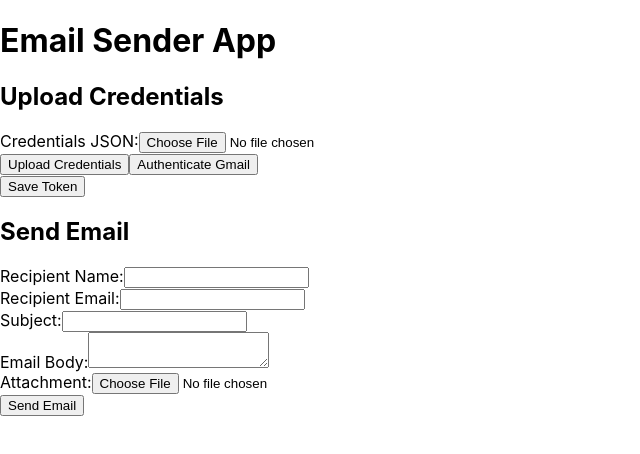
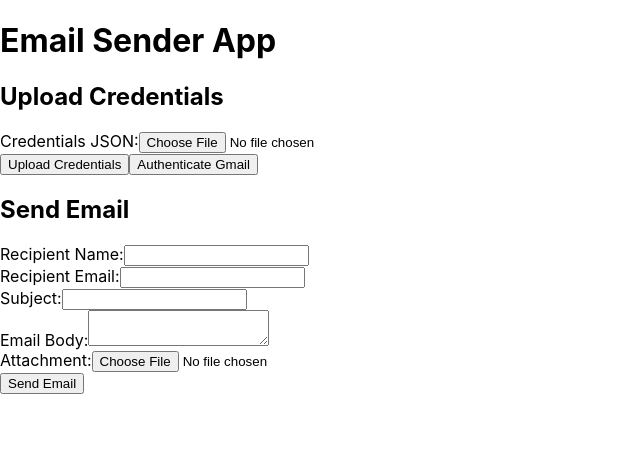
Before and after one commit to amareshgoshika/mail-hub-ui, a React (Create React App) app: page / in a window 1280 px wide. Shown: the top 454 px of the page, without its empty margins (0-640 px from the left). Built offline with nearby package versions, Linux system fonts and the light colour scheme.

Commit message:
Removed Save token button

```diff
--- a/src/components/EmailForm.js
+++ b/src/components/EmailForm.js
@@ -11,13 +11,12 @@ function EmailForm() {
 
   const [credentials, setCredentials] = useState(null);
   const [attachment, setAttachment] = useState(null);
-  const [authUrl, setAuthUrl] = useState('');
 
   const handleAuth = async () => {
     try {
       const response = await axios.get('http://localhost:8000/authenticate');
       const authUrl = response.data.authUrl;
-      window.location.href = authUrl; // Redirect to the auth URL provided by the backend
+      window.location.href = authUrl;
     } catch (error) {
       alert('Error initiating authentication: ' + error.message);
     }
@@ -71,16 +70,6 @@ function EmailForm() {
     }
   };
 
-  const handleSaveToken = async () => {
-    try {
-      // This will trigger the backend to save the token
-      const response = await axios.post('http://localhost:8000/save-token');
-      alert('Token saved successfully!');
-    } catch (error) {
-      alert('Error saving token: ' + error.message);
-    }
-  };
-
   return (
     <div>
       <form onSubmit={handleFileSubmit}>
@@ -92,8 +81,6 @@ function EmailForm() {
         <button type="submit">Upload Credentials</button>
         <button type="button" onClick={handleAuth}>Authenticate Gmail</button>
       </form>
-
-      <button type="button" onClick={handleSaveToken}>Save Token</button>
 
       <form onSubmit={handleSubmit}>
         <h2>Send Email</h2>
```
